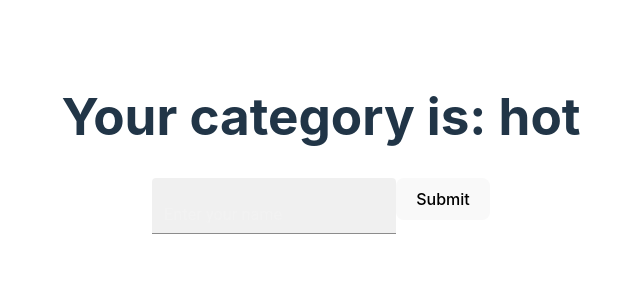
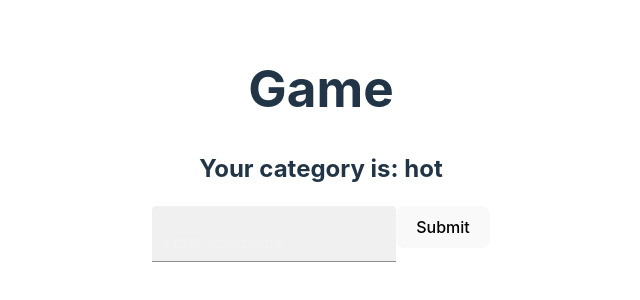
Before and after one commit to Bravo-Luis/teach4speech, a React (Vite) app in the folder frontend/: page / in a window 1280 px wide. Shown: the part 256-556 px from the top of the page, without its empty margins (319-959 px from the left). Built offline with nearby package versions, Linux system fonts and the light colour scheme.

Commit message:
disabling user input on timer end

```diff
--- a/frontend/src/Game.tsx
+++ b/frontend/src/Game.tsx
@@ -6,6 +6,7 @@ function Game(){
     const [timer, setTimer] = useState(20);
     const [inputError, setInputError] = useState(false);
     const [gameWord, setGameWord] = useState("");
+    const [gameActive, setGameActive] = useState(true);
 
     const categories = ["fun", "boring", "tasty", "disgusting", "hot", "cold"];
 
@@ -40,8 +41,10 @@ function Game(){
     useEffect(() => {
         if (timer === 0){
             setGameWord("Time's Up!");
+            setGameActive(false);
+            setInputError(false);
         }
-    } , [timer]);
+    } , [timer, gameActive]);
 
     // Validating the relation between answer and prompt?
     function handleSubmit(potenialAnswer: string) {
@@ -55,25 +58,26 @@ function Game(){
 
     // Validating answer entry: making sure it's not empty and contains no numbers
     const handleButtonClick = () => {
+
+        if (gameActive){
             const isValidInput = validateInput(inputText);
-
             if (isValidInput) {
             handleSubmit(inputText);
             console.log(inputText);
             setInputError(false);
             }
             else {
-            // TODO: Invalid input, display on TextField
                 setInputError(true);
                 console.log("Invalid input. Try again.")
             }
 
             setInputText("");
+        }
       };
 
       // Allows use of enter/return key for answer submission
     const handleKeyPress = (event: React.KeyboardEvent) => {
-        if (event.key === "Enter" || event.key === "Return") {
+        if (gameActive && (event.key === "Enter" || event.key === "Return")) {
             handleButtonClick();
         }
     };
@@ -85,7 +89,8 @@ function Game(){
 
     return (
         <>
-            <h1>{gameWord}</h1>
+            <h1>Game</h1>
+            <h2>{gameWord}</h2>
             <TextField
                 id="filled-basic"
                 variant="filled"
@@ -95,7 +100,8 @@ function Game(){
                 onChange={(event) => setInputText(event.target.value)}
                 onKeyDown={handleKeyPress}
                 error={inputError}
-                helperText={inputError ? "Invalid input. Try again." : ""}
+                helperText={inputError ? "No numbers or empty answers." : ""}
+                disabled={!gameActive}
                 style={{backgroundColor: 'transparent'}}
                 InputProps={{
                     style: {color: 'whitesmoke'}
```
Lines whose indentation alone changed are shown as unchanged.
